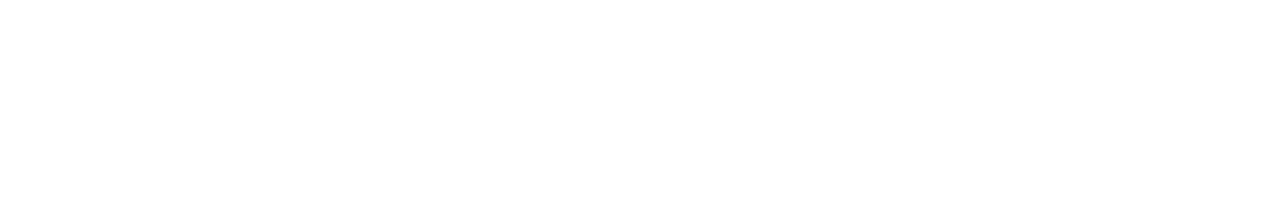
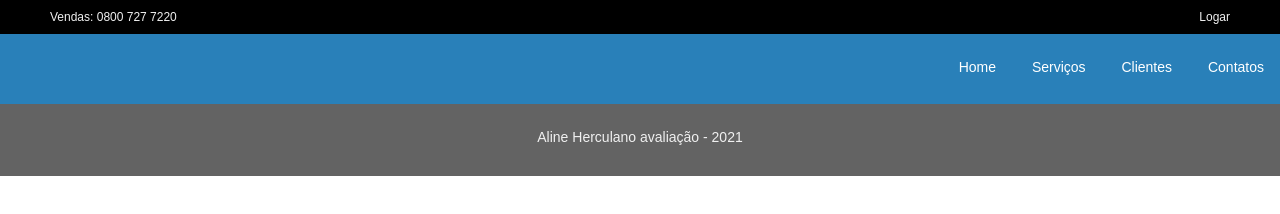
Before and after one commit to alineherculano1990/avaliacao-senac-2021, a plain HTML site: page index.html in a window 1280 px wide. Drawn offline with Linux system fonts and the light colour scheme.

Commit message:
header, menu e  footer

```diff
--- a/css/main.css
+++ b/css/main.css
@@ -5,13 +5,66 @@
     box-sizing: border-box;
 }
 
-body{
+body {
     font-size: 14px;
     font-family: Arial, Helvetica, sans-serif;
 
 }
 
-header{
+header {
+    width: 100%;
+    height: 34px;
+    background-color: #000;
+    padding: 10px 50px 0;
+    font-size: 12px;
+}
 
+header .nav-left {
+    float: left;
+}
+
+header .nav-right {
+    float: right;
+}
+
+header a,
+header span {
+    color: #f0f0f0;
+}
+
+header a {
+    text-decoration: none;
+}
+
+nav {
+    width: 100%;
+    height: 70px;
+    background-color: #2980b9;
+}
+
+nav ul {
+    float: right;
+    margin-top: 25px;
+}
+
+nav ul li {
+    display: inline;
+}
+
+nav a {
+    color: white;
+    text-decoration: none;
+    font-size: 14px;
+    padding: 0 16px;
 
 }
+
+ footer {
+    width: 100%;
+    height: 72px;
+    bottom: 0;
+    text-align: center;
+    background-color: #636363;
+    color: #f0f0f0;
+    padding-top: 25px;
+ }
--- a/index.html
+++ b/index.html
@@ -8,6 +8,37 @@
     <link rel="stylesheet" href="css/main.css">
 </head>
 <body>
+    <header>
+        <div class="nav-left">
+            <span> Vendas: 0800 727 7220</span>
+        </div>
+        <div class="nav-right">
+            <a href="#">
+                    Logar
+            </a>
+        </div>
 
+    </header>
+    <nav>
+     <ul>
+         <li>
+             <a href="#">Home</a>
+         </li>
+         <li>
+            <a href="#">Serviços</a>
+        </li>
+        <li>
+            <a href="#">Clientes</a>
+        </li>
+        <li>
+            <a href="#">Contatos</a>
+        </li>
+     </ul>
+    </nav>
+    <main>
+
+    </main>
+    <footer>
+        Aline Herculano avaliação - 2021    </footer>
 </body>
 </html>
```
